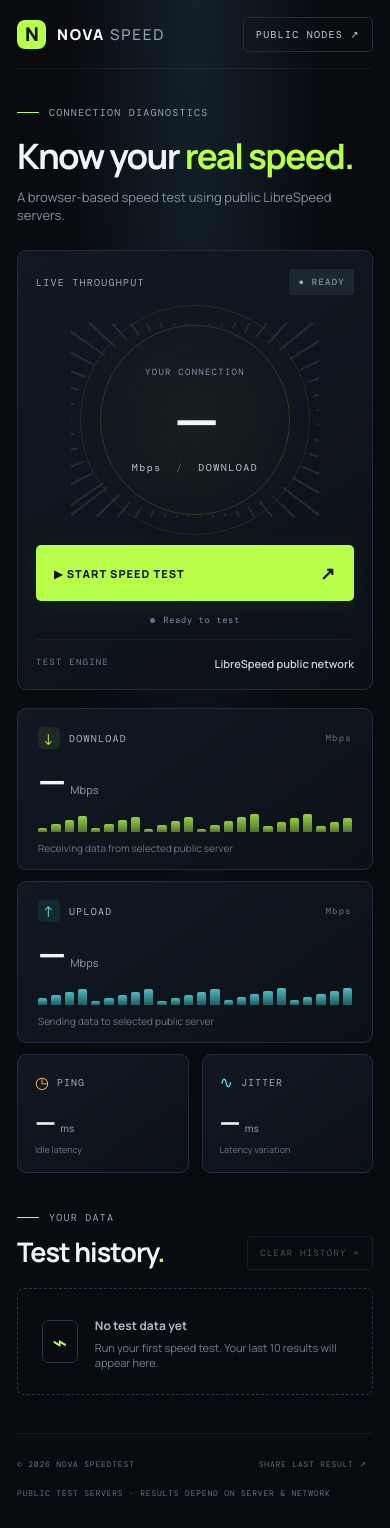
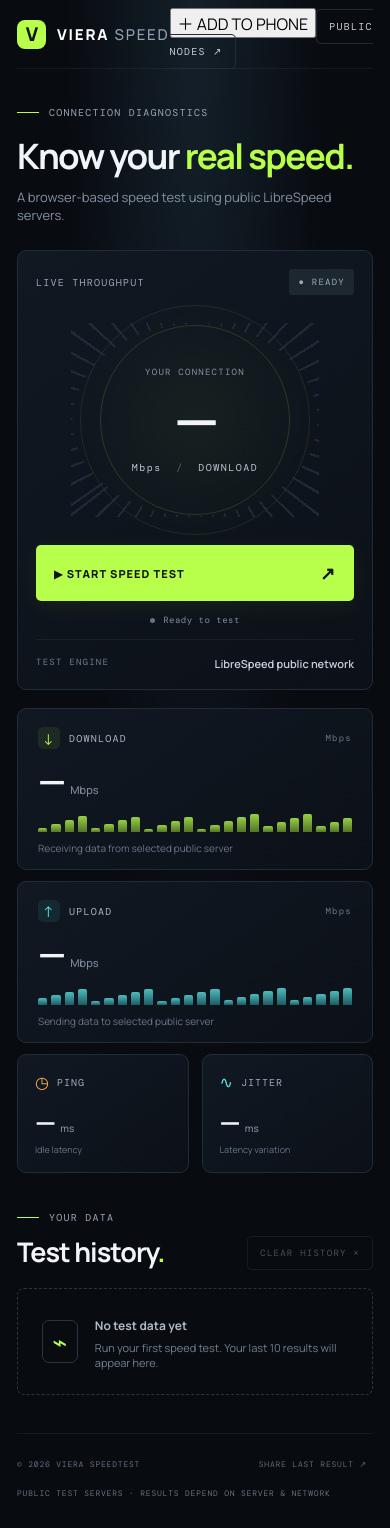
Before and after one commit to mrcy/Speedtest, a Next.js app: page / in a window 390 px wide. Built offline with nearby package versions, Linux system fonts and the light colour scheme.

Commit message:
Rebrand to Viera and add mobile install controls

```diff
--- a/app/page.tsx
+++ b/app/page.tsx
@@ -15,9 +15,26 @@ export default function Home() {
   const [history, setHistory] = useState<Result[]>([]);
   const [samples, setSamples] = useState<number[]>([]);
   const [error, setError] = useState("");
+  const [installPrompt, setInstallPrompt] = useState<Event | null>(null);
+  const [isInstalled, setIsInstalled] = useState(false);
+  const [showInstallHelp, setShowInstallHelp] = useState(false);
 
   useEffect(() => {
-    try { setHistory(JSON.parse(localStorage.getItem("nova-speedtest-history") || "[]")); } catch {}
+    try {
+      const saved = localStorage.getItem("viera-speedtest-history") || localStorage.getItem("viera-speedtest-history") || "[]";
+      setHistory(JSON.parse(saved));
+      localStorage.setItem("viera-speedtest-history", saved);
+    } catch {}
+    const standalone = window.matchMedia("(display-mode: standalone)").matches || Boolean((navigator as Navigator & { standalone?: boolean }).standalone);
+    setIsInstalled(standalone);
+    const onBeforeInstall = (event: Event) => {
+      event.preventDefault();
+      setInstallPrompt(event);
+    };
+    window.addEventListener("beforeinstallprompt", onBeforeInstall);
+    window.addEventListener("appinstalled", () => { setIsInstalled(true); setInstallPrompt(null); });
+    if ("serviceWorker" in navigator) navigator.serviceWorker.register("/sw.js").catch(() => {});
+    return () => window.removeEventListener("beforeinstallprompt", onBeforeInstall);
   }, []);
 
   async function startTest() {
@@ -141,7 +158,7 @@ export default function Home() {
       };
       const old = JSON.parse(localStorage.getItem("nova-speedtest-history") || "[]");
       const next = [item, ...old].slice(0, 10);
-      localStorage.setItem("nova-speedtest-history", JSON.stringify(next));
+      localStorage.setItem("viera-speedtest-history", JSON.stringify(next));
       setHistory(next);
     } catch (e) {
       setStatus("error"); setPhase("Test failed");
@@ -149,22 +166,32 @@ export default function Home() {
     }
   }
 
-  function clearHistory() { localStorage.removeItem("nova-speedtest-history"); setHistory([]); }
+  function clearHistory() { localStorage.removeItem("viera-speedtest-history"); localStorage.removeItem("nova-speedtest-history"); setHistory([]); }
   async function share() {
     const text = `My internet speed: Download ${fmt(download)} Mbps, Upload ${fmt(upload)} Mbps, Ping ${fmt(ping)} ms, Jitter ${fmt(jitter)} ms`;
     try {
-      if (navigator.share) await navigator.share({ title: "NOVA Speedtest result", text });
+      if (navigator.share) await navigator.share({ title: "Viera Speedtest result", text });
       else { await navigator.clipboard.writeText(text); setPhase("Result copied to clipboard"); }
     } catch {}
   }
 
   return <main className="shell">
     <header className="topbar">
-      <a className="brand" href="#"><span className="brand-mark">N</span><span>NOVA<span className="brand-light">SPEED</span></span></a>
+      <a className="brand" href="#"><span className="brand-mark">V</span><span>VIERA<span className="brand-light">SPEED</span></span></a>
       <div className="top-pill"><span className="live-dot" /> INTERNET PERFORMANCE LAB</div>
-      <a className="github-link" href="https://github.com/librespeed/speedtest/blob/master/server-list.json" target="_blank" rel="noreferrer">PUBLIC NODES ↗</a>
+      <div className="header-actions">
+        {!isInstalled && <button className="install-button" onClick={async () => {
+          if (installPrompt && "prompt" in installPrompt) {
+            const promptEvent = installPrompt as Event & { prompt: () => Promise<void>; userChoice?: Promise<{ outcome: string }> };
+            await promptEvent.prompt();
+            setInstallPrompt(null);
+          } else setShowInstallHelp(v => !v);
+        }}>{installPrompt ? "↓ INSTALL APP" : "＋ ADD TO PHONE"}</button>}
+        <a className="github-link" href="https://github.com/librespeed/speedtest/blob/master/server-list.json" target="_blank" rel="noreferrer">PUBLIC NODES ↗</a>
+      </div>
     </header>
     <section className="hero">
+      {showInstallHelp && <div className="install-help"><strong>Install Viera on your phone</strong><p>Android: open the browser menu ⋮ and choose <b>Install app</b> or <b>Add to Home screen</b>. iPhone: tap Share, then <b>Add to Home Screen</b>. If this option is missing, wait for the latest deployment and reload the site over HTTPS.</p><button onClick={() => setShowInstallHelp(false)}>GOT IT ×</button></div>}
       <div className="eyebrow"><span className="eyebrow-line" /> CONNECTION DIAGNOSTICS</div>
       <h1>Know your <span>real speed.</span></h1>
       <p className="subtitle">A browser-based speed test using public LibreSpeed servers.</p>
@@ -194,6 +221,6 @@ export default function Home() {
       <div className="section-heading"><div><div className="eyebrow"><span className="eyebrow-line" /> YOUR DATA</div><h2>Test history<span>.</span></h2></div><button className="clear-button" onClick={clearHistory} disabled={!history.length}>CLEAR HISTORY ×</button></div>
       {history.length ? <div className="history-table"><div className="history-row history-header"><span>DATE & TIME</span><span>DOWNLOAD</span><span>UPLOAD</span><span>PING</span><span>JITTER</span></div>{history.map((h,i)=><div className="history-row" key={h.date+i}><span>{new Date(h.date).toLocaleString()}</span><b>{fmt(h.download)} <small>Mbps</small></b><b>{fmt(h.upload)} <small>Mbps</small></b><span>{fmt(h.ping)} ms</span><span>{fmt(h.jitter)} ms</span></div>)}</div> : <div className="empty-history"><span className="empty-icon">⌁</span><div><strong>No test data yet</strong><p>Run your first speed test. Your last 10 results will appear here.</p></div></div>}
     </section>
-    <footer><span>© {new Date().getFullYear()} NOVA SPEEDTEST</span><span>PUBLIC TEST SERVERS · RESULTS DEPEND ON SERVER & NETWORK</span><button onClick={share} disabled={status !== "done"}>SHARE LAST RESULT ↗</button></footer>
+    <footer><span>© {new Date().getFullYear()} VIERA SPEEDTEST</span><span>PUBLIC TEST SERVERS · RESULTS DEPEND ON SERVER & NETWORK</span><button onClick={share} disabled={status !== "done"}>SHARE LAST RESULT ↗</button></footer>
   </main>;
 }
```
